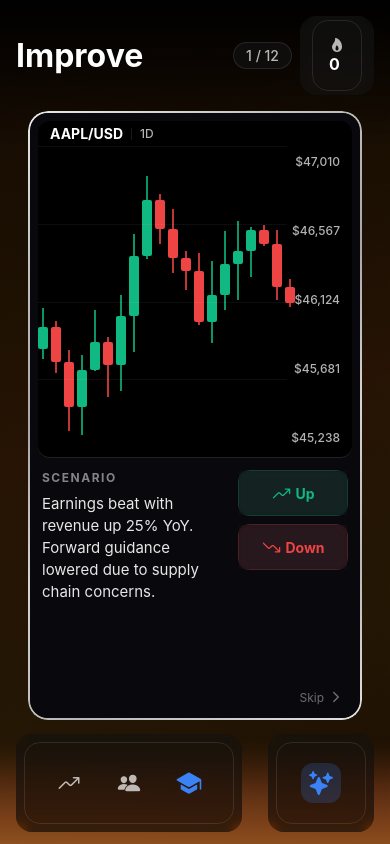
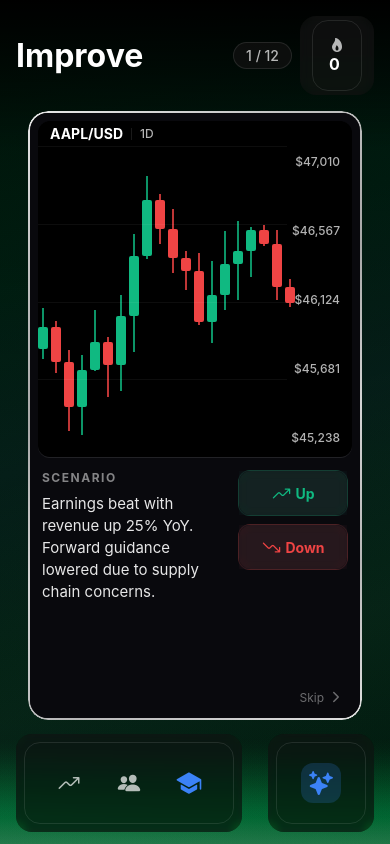
Before and after one commit to nikolasss4/amazing_project, a React Native app in the folder mobile/: screen /Improve in a window 390 px wide. Built offline with nearby package versions, Linux system fonts and the light colour scheme.

Commit message:
nice cards

```diff
--- a/mobile/src/features/improve/components/LiquidFireBackground.tsx
+++ b/mobile/src/features/improve/components/LiquidFireBackground.tsx
@@ -43,9 +43,9 @@ const getHeightForStreak = (streak: number): number => {
 
 // Streak to intensity (brightness) mapping
 const getIntensityForStreak = (streak: number): number => {
-  if (streak >= 5) return 1.2; // Extra bright for crazy streak
-  const intensity = 0.6 + (streak * 0.12); // 0.6 to 1.08
-  return Math.min(intensity, 1);
+  if (streak >= 5) return 1.5; // Extra bright for crazy streak - covers whole screen
+  const intensity = 0.6 + (streak * 0.15); // 0.6 to 1.2
+  return Math.min(intensity, 1.2);
 };
 
 export const LiquidFireBackground = forwardRef<LiquidFireBackgroundRef, LiquidFireBackgroundProps>(
@@ -225,15 +225,15 @@ export const LiquidFireBackground = forwardRef<LiquidFireBackgroundRef, LiquidFi
 
     return (
       <>
-        {/* Base dark gradient - same as community page */}
+        {/* Base dark gradient - green theme */}
         <View style={StyleSheet.absoluteFill}>
           <LinearGradient
             colors={[
-              '#0A0500', // Deep near-black
-              '#1A0F00', // Dark charcoal with orange hint
-              '#2A1505', // Dark orange-brown
-              '#1A0F00', // Back to charcoal
-              '#0F0800', // Deep navy-orange blend
+              '#000A05', // Deep near-black with green hint
+              '#001A0F', // Dark charcoal with green hint
+              '#05201A', // Dark green-black
+              '#001A0F', // Back to charcoal
+              '#000F08', // Deep navy-green blend
             ]}
             locations={[0, 0.3, 0.5, 0.7, 1]}
             start={{ x: 0.2, y: 0 }}
@@ -242,14 +242,14 @@ export const LiquidFireBackground = forwardRef<LiquidFireBackgroundRef, LiquidFi
           />
         </View>
 
-        {/* Tertiary gradient layer (background) - orange tones */}
+        {/* Tertiary gradient layer (background) - green tones */}
         <Animated.View style={[styles.gradientContainer, animatedTertiaryStyle]}>
           <LinearGradient
             colors={[
-              'rgba(255, 107, 53, 0)',
-              'rgba(255, 107, 53, 0.12)',
-              'rgba(255, 140, 60, 0.20)',
-              'rgba(255, 69, 0, 0.28)',
+              'rgba(0, 200, 83, 0)',
+              'rgba(0, 200, 83, 0.12)',
+              'rgba(0, 230, 118, 0.20)',
+              'rgba(46, 125, 50, 0.28)',
             ]}
             locations={[0, 0.3, 0.6, 1]}
             style={StyleSheet.absoluteFill}
@@ -258,14 +258,14 @@ export const LiquidFireBackground = forwardRef<LiquidFireBackgroundRef, LiquidFi
           />
         </Animated.View>
 
-        {/* Secondary gradient layer - smooth orange blend */}
+        {/* Secondary gradient layer - smooth green blend */}
         <Animated.View style={[styles.gradientContainer, animatedSecondaryStyle]}>
           <LinearGradient
             colors={[
-              'rgba(255, 140, 60, 0)',
-              'rgba(255, 140, 60, 0.15)',
-              'rgba(255, 107, 53, 0.28)',
-              'rgba(255, 107, 53, 0.38)',
+              'rgba(0, 230, 118, 0)',
+              'rgba(0, 230, 118, 0.15)',
+              'rgba(0, 200, 83, 0.28)',
+              'rgba(0, 200, 83, 0.38)',
             ]}
             locations={[0, 0.35, 0.7, 1]}
             style={StyleSheet.absoluteFill}
@@ -274,14 +274,14 @@ export const LiquidFireBackground = forwardRef<LiquidFireBackgroundRef, LiquidFi
           />
         </Animated.View>
 
-        {/* Primary gradient layer (foreground) - brightest orange */}
+        {/* Primary gradient layer (foreground) - brightest green */}
         <Animated.View style={[styles.gradientContainer, animatedContainerStyle]}>
           <LinearGradient
             colors={[
-              'rgba(255, 107, 53, 0)',
-              'rgba(255, 107, 53, 0.20)',
-              'rgba(255, 140, 60, 0.40)',
-              'rgba(255, 179, 71, 0.50)',
+              'rgba(0, 200, 83, 0)',
+              'rgba(0, 200, 83, 0.20)',
+              'rgba(0, 230, 118, 0.40)',
+              'rgba(105, 240, 174, 0.50)',
             ]}
             locations={[0, 0.4, 0.75, 1]}
             style={StyleSheet.absoluteFill}
@@ -290,15 +290,15 @@ export const LiquidFireBackground = forwardRef<LiquidFireBackgroundRef, LiquidFi
           />
         </Animated.View>
 
-        {/* Flowing orange gradient layer - same as community page */}
+        {/* Flowing green gradient layer */}
         <View style={StyleSheet.absoluteFill} pointerEvents="none">
           <LinearGradient
             colors={[
-              'rgba(255, 107, 53, 0.08)',
-              'rgba(255, 140, 60, 0.04)',
+              'rgba(0, 200, 83, 0.08)',
+              'rgba(0, 230, 118, 0.04)',
               'transparent',
-              'rgba(255, 179, 71, 0.06)',
-              'rgba(255, 107, 53, 0.05)',
+              'rgba(105, 240, 174, 0.06)',
+              'rgba(0, 200, 83, 0.05)',
             ]}
             locations={[0, 0.25, 0.5, 0.75, 1]}
             start={{ x: 0.3, y: 0.2 }}
--- a/mobile/src/features/improve/screens/ImproveScreen.tsx
+++ b/mobile/src/features/improve/screens/ImproveScreen.tsx
@@ -249,14 +249,13 @@ export const ImproveScreen: React.FC = () => {
             {/* Scenario Card - only show when loaded and has scenarios */}
             {!isLoading && scenarios.length > 0 && currentScenario && (
               <>
-                {/* Static Gradient Border */}
-                <View style={styles.gradientBorderContainer}>
-                  <StaticGradientBorder colorState={borderColorState} />
-                  <View style={styles.gradientBorderInner} />
-                </View>
-
-                {/* Front of card */}
-                <Animated.View style={[styles.card, frontAnimatedStyle, swipeAnimatedStyle]}>
+                {/* Front of card with gradient border */}
+                <Animated.View style={[styles.cardWrapper, frontAnimatedStyle, swipeAnimatedStyle]}>
+                  {/* Gradient Border that flips with the card */}
+                  <View style={styles.gradientBorderContainer}>
+                    <StaticGradientBorder colorState={borderColorState} />
+                    <View style={styles.gradientBorderInner} />
+                  </View>
                   <View style={styles.cardContent}>
                     {/* Top section: Chart - swipeable area */}
                     <GestureDetector gesture={swipeGesture}>
@@ -305,8 +304,13 @@ export const ImproveScreen: React.FC = () => {
                 </View>
               </Animated.View>
 
-            {/* Back of card (Solution) - also swipeable */}
-            <Animated.View style={[styles.card, styles.cardBack, backAnimatedStyle, backSwipeAnimatedStyle]}>
+            {/* Back of card (Solution) with gradient border - also swipeable */}
+            <Animated.View style={[styles.cardWrapper, styles.cardBack, backAnimatedStyle, backSwipeAnimatedStyle]}>
+              {/* Gradient Border that flips with the card */}
+              <View style={styles.gradientBorderContainer}>
+                <StaticGradientBorder colorState={borderColorState} />
+                <View style={styles.gradientBorderInner} />
+              </View>
               <View style={styles.cardContent}>
                 {/* Top section: Solution chart with outcome */}
                 <GestureDetector gesture={backSwipeGesture}>
@@ -720,13 +724,19 @@ const styles = StyleSheet.create({
     width: '100%',
     position: 'relative',
   },
-  // Gradient border styles - static border like screenshot
-  gradientBorderContainer: {
+  // Card wrapper - holds both the gradient border and content, flips together
+  cardWrapper: {
     position: 'absolute',
     top: 0,
     left: 0,
     right: 0,
     bottom: 0,
+    borderRadius: theme.borderRadius.xl,
+    overflow: 'hidden',
+  },
+  // Gradient border styles - static border like screenshot
+  gradientBorderContainer: {
+    ...StyleSheet.absoluteFillObject,
     borderRadius: theme.borderRadius.xl,
     padding: 2,
     overflow: 'hidden',
@@ -745,24 +755,18 @@ const styles = StyleSheet.create({
     backgroundColor: 'rgba(10, 10, 14, 0.98)',
     borderRadius: theme.borderRadius.xl - 2,
   },
-  card: {
+  cardBack: {
+    backfaceVisibility: 'hidden',
+  },
+  cardContent: {
     position: 'absolute',
     top: 2,
     left: 2,
     right: 2,
     bottom: 2,
-    borderRadius: theme.borderRadius.xl - 2,
-    overflow: 'hidden',
-  },
-  cardBack: {
-    backfaceVisibility: 'hidden',
-  },
-  cardContent: {
-    flex: 1,
     padding: 0,
     overflow: 'hidden',
     flexDirection: 'column',
-    position: 'relative',
     backgroundColor: 'rgba(10, 10, 14, 0.98)',
     borderRadius: theme.borderRadius.xl - 2,
   },
```
